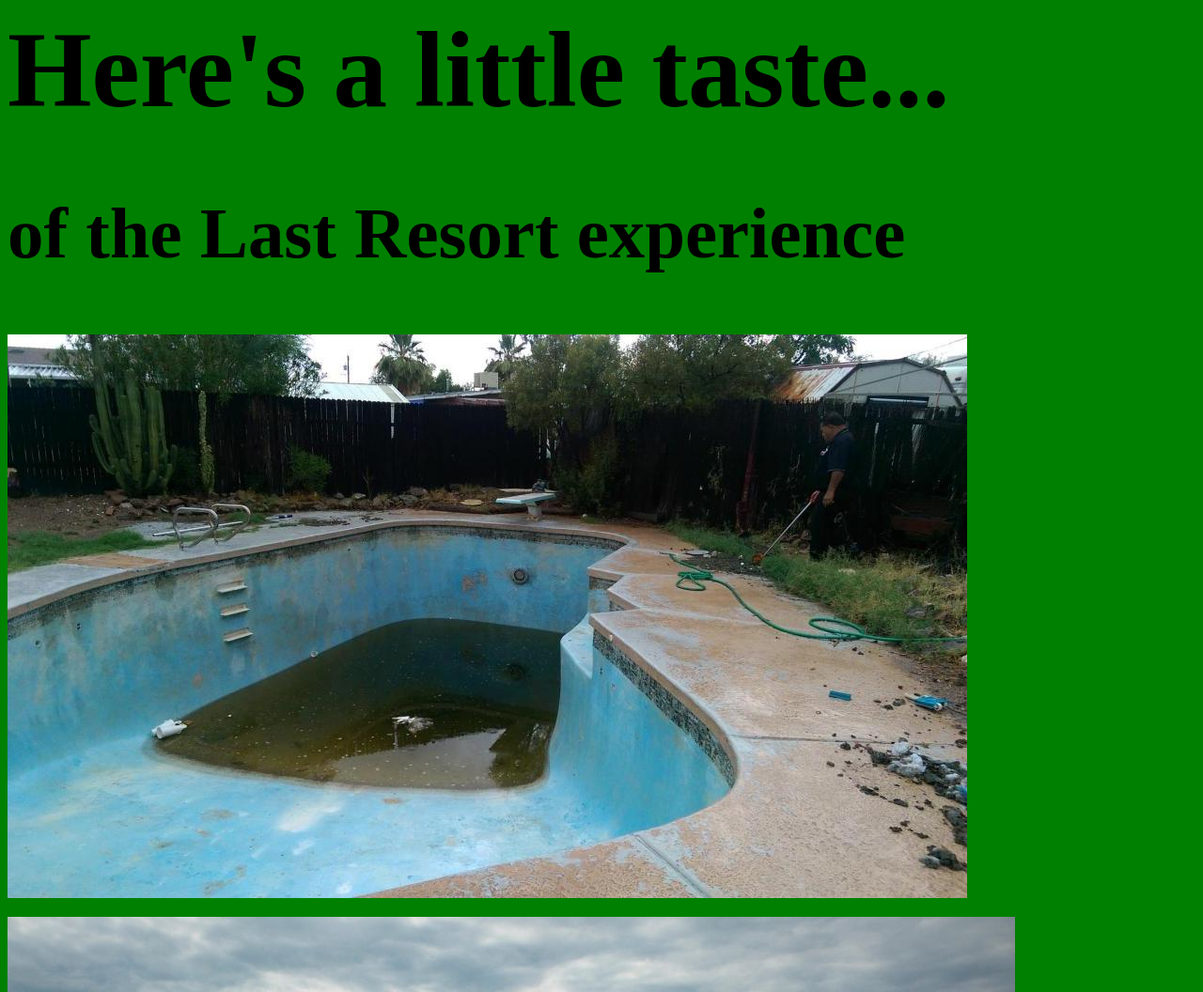
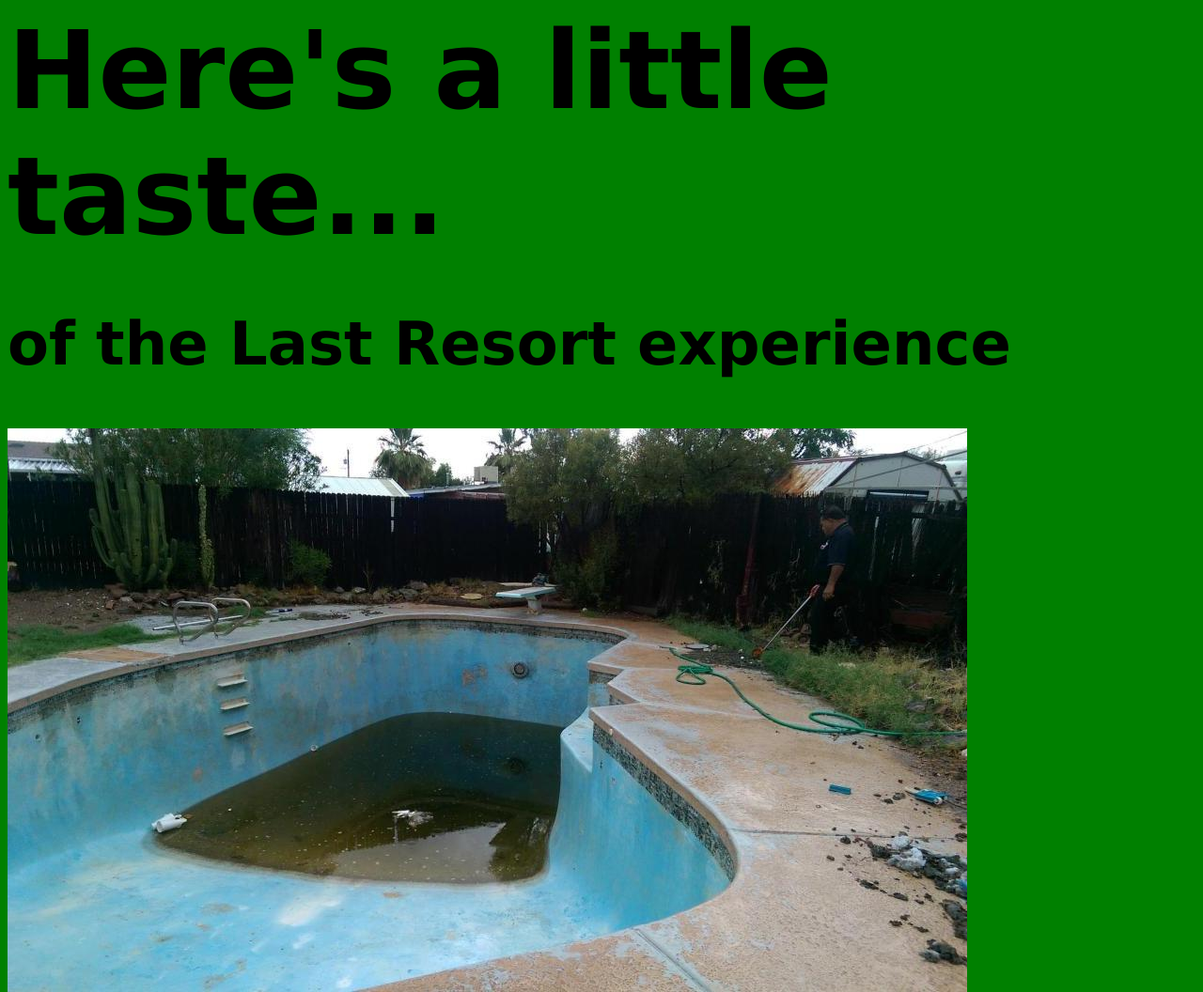
Before and after one commit to drewtucker/resort-website, a plain HTML site: page html/pictures.html in a window 1280 px wide. Shown: the top 1056 px of the page at 94% size. Drawn offline with Linux system fonts and the light colour scheme.

Commit message:
Add style to Green branch

```diff
--- a/css/index.css
+++ b/css/index.css
@@ -1,5 +1,6 @@
 body {
   background-color: green;
+  font-family: Verdana;
 }
 h1 {
   font-size: 9vw;
@@ -8,7 +9,7 @@ h1 {
 }
 
 h2 {
-  font-size: 6vw;
+  font-size: 5vw;
 }
 
 #hotel {
```
